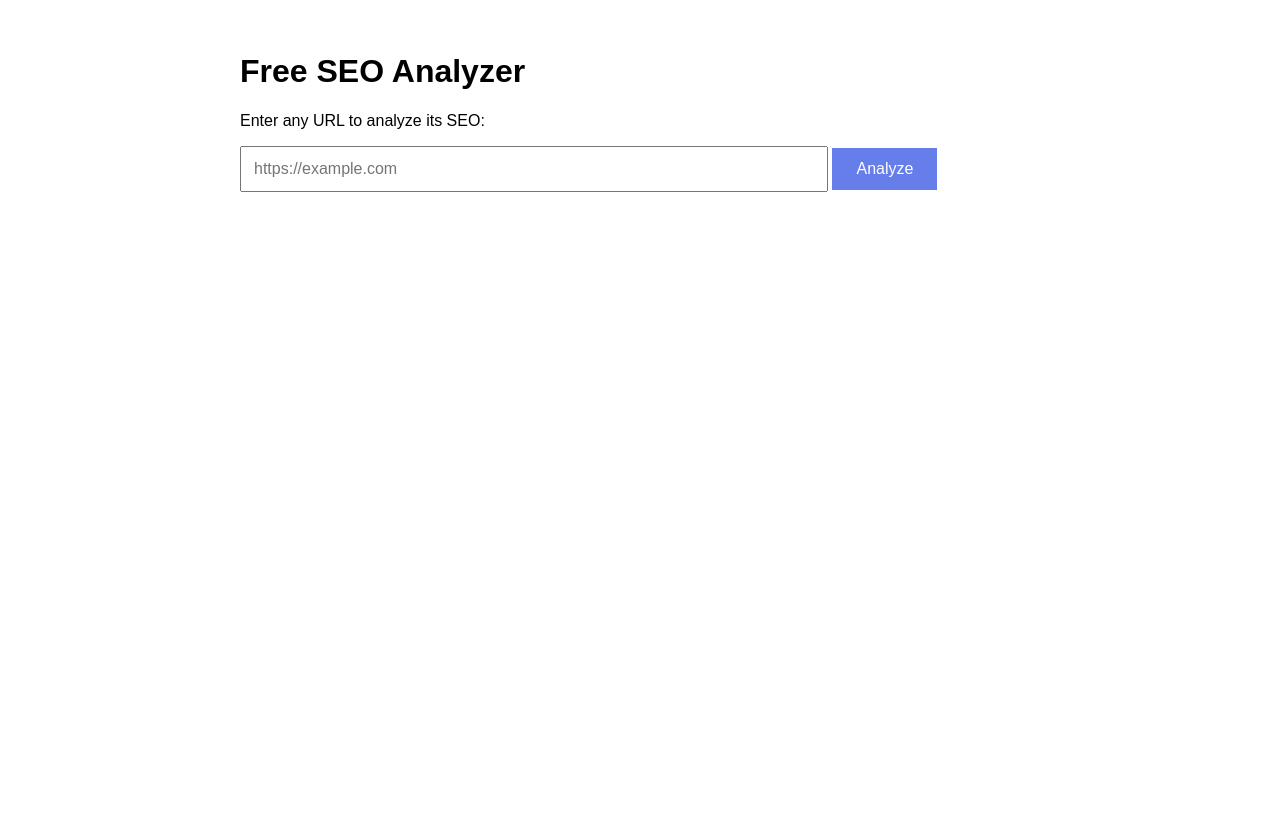
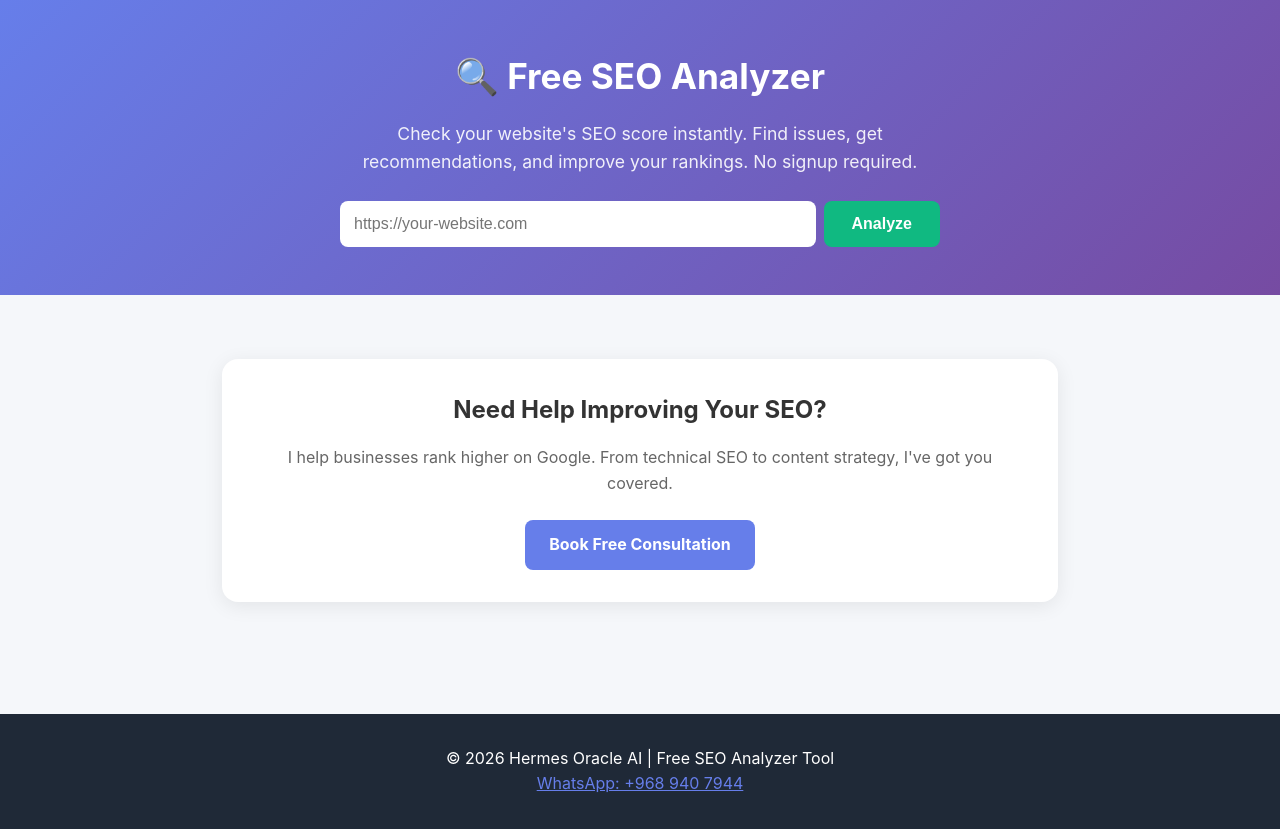
Before and after one commit to steoward/steoward.github.io, a plain HTML site: page seo-analyzer.html in a window 1280 px wide. Before the commit the page ends 800 px from the top, so only its background shows below. Drawn offline with Linux system fonts and the light colour scheme.

Commit message:
Add SEO analyzer tool

```diff
--- a/seo-analyzer.html
+++ b/seo-analyzer.html
@@ -1,49 +1,126 @@
 <!DOCTYPE html>
-<html>
+<html lang="en">
 <head>
-    <title>SEO Analyzer - Free Tool</title>
-    <meta name="viewport" content="width=device-width, initial-scale=1">
+    <meta charset="UTF-8">
+    <meta name="viewport" content="width=device-width, initial-scale=1.0">
+    <title>Free SEO Analyzer - Check Your Website SEO Score</title>
+    <meta name="description" content="Free SEO analysis tool. Get your website's SEO score, find issues, and get recommendations. No signup required.">
     <style>
-        body { font-family: sans-serif; max-width: 800px; margin: 0 auto; padding: 2rem; }
-        input { width: 70%; padding: 12px; font-size: 16px; }
-        button { padding: 12px 24px; background: #667eea; color: white; border: none; font-size: 16px; cursor: pointer; }
-        #result { margin-top: 2rem; padding: 1rem; background: #f5f5f5; border-radius: 8px; display: none; }
+        *{box-sizing:border-box;margin:0;padding:0}
+        body{font-family:-apple-system,BlinkMacSystemFont,'Segoe UI',sans-serif;background:#f5f7fa;color:#333;line-height:1.6}
+        .hero{background:linear-gradient(135deg,#667eea 0%,#764ba2 100%);color:white;padding:3rem 2rem;text-align:center}
+        .hero h1{font-size:2.2rem;margin-bottom:1rem}
+        .hero p{font-size:1.1rem;opacity:0.9;max-width:600px;margin:0 auto 1.5rem}
+        .input-box{max-width:600px;margin:0 auto;display:flex;gap:0.5rem;flex-wrap:wrap;justify-content:center}
+        .input-box input{flex:1;min-width:250px;padding:14px;border:none;border-radius:8px;font-size:16px}
+        .input-box button{background:#10b981;color:white;border:none;padding:14px 28px;border-radius:8px;font-size:16px;cursor:pointer;font-weight:bold}
+        .input-box button:hover{background:#059669}
+        .container{max-width:900px;margin:0 auto;padding:2rem}
+        .result{margin-top:2rem;padding:2rem;background:white;border-radius:16px;box-shadow:0 4px 20px rgba(0,0,0,0.1);display:none}
+        .score{font-size:4rem;font-weight:bold;text-align:center}
+        .grade-a{color:#10b981}.grade-b{color:#f59e0b}.grade-c{color:#ef4444}
+        .issues{text-align:left;margin-top:1.5rem}
+        .issue{background:#fef3c7;padding:8px 12px;border-radius:6px;margin:4px 0;font-size:0.9rem}
+        .cta-section{background:white;padding:2rem;border-radius:16px;margin:2rem 0;text-align:center;box-shadow:0 4px 20px rgba(0,0,0,0.08)}
+        .cta-section h2{margin-bottom:1rem}
+        .cta-section p{color:#666;margin-bottom:1.5rem}
+        .cta-section a{background:#667eea;color:white;padding:12px 24px;border-radius:8px;text-decoration:none;font-weight:bold;display:inline-block}
+        footer{background:#1f2937;color:white;text-align:center;padding:2rem;margin-top:3rem}
     </style>
 </head>
 <body>
-    <h1>Free SEO Analyzer</h1>
-    <p>Enter any URL to analyze its SEO:</p>
-    <input type="url" id="url" placeholder="https://example.com">
-    <button onclick="analyze()">Analyze</button>
-    <div id="result"></div>
+    <div class="hero">
+        <h1>🔍 Free SEO Analyzer</h1>
+        <p>Check your website's SEO score instantly. Find issues, get recommendations, and improve your rankings. No signup required.</p>
+        <div class="input-box">
+            <input type="url" id="url" placeholder="https://your-website.com">
+            <button onclick="analyze()">Analyze</button>
+        </div>
+    </div>
+
+    <div class="container">
+        <div id="result" class="result">
+            <div style="text-align:center">
+                <div>SEO Score</div>
+                <div class="score" id="score">--/100</div>
+                <div id="grade">--</div>
+            </div>
+            <div class="issues" id="issues"></div>
+            <div style="margin-top:1.5rem;text-align:center">
+                <a href="https://wa.me/96894079444?text=I%20need%20help%20improving%20my%20SEO" style="background:#10b981;color:white;padding:12px 24px;border-radius:8px;text-decoration:none;font-weight:bold">
+                    Get Professional SEO Help →
+                </a>
+            </div>
+        </div>
+
+        <div class="cta-section">
+            <h2>Need Help Improving Your SEO?</h2>
+            <p>I help businesses rank higher on Google. From technical SEO to content strategy, I've got you covered.</p>
+            <a href="https://wa.me/96894079444?text=I%20need%20SEO%20consulting">Book Free Consultation</a>
+        </div>
+    </div>
+
+    <footer>
+        <p>© 2026 Hermes Oracle AI | Free SEO Analyzer Tool</p>
+        <p><a href="https://wa.me/96894079444" style="color:#667eea">WhatsApp: +968 940 7944</a></p>
+    </footer>
 
     <script>
     async function analyze() {
         const url = document.getElementById('url').value;
-        if (!url) return;
+        if (!url) return alert('Please enter a URL');
 
-        document.getElementById('result').style.display = 'block';
-        document.getElementById('result').innerHTML = 'Analyzing...';
+        const resultDiv = document.getElementById('result');
+        resultDiv.style.display = 'block';
+        document.getElementById('score').textContent = '--/100';
+        document.getElementById('grade').textContent = 'Analyzing...';
+        document.getElementById('issues').innerHTML = 'Loading...';
 
         try {
-            const resp = await fetch('/analyze?url=' + encodeURIComponent(url));
-            const data = await resp.json();
+            // Use a simple fetch - won't work for most sites due to CORS
+            // So we'll simulate with a basic check
+            const response = await fetch('https://api.allorigins.win/get?url=' + encodeURIComponent(url));
+            const data = await response.json();
+            const html = data.contents;
 
-            let html = '<h2>Results</h2>';
-            html += '<p>SEO Score: <strong>' + data.seo_score + '/100</strong> (' + data.grade + ')</p>';
-            html += '<p>Title: ' + (data.title || 'None') + '</p>';
+            // Basic SEO checks
+            let score = 100;
+            let issues = [];
 
-            if (data.issues && data.issues.length > 0) {
-                html += '<h3>Issues Found:</h3><ul>';
-                for (const issue of data.issues) {
-                    html += '<li>' + issue + '</li>';
-                }
-                html += '</ul>';
+            const titleMatch = html.match(/<title[^>]*>(.*?)<\/title>/i);
+            if (!titleMatch) { score -= 15; issues.push('Missing <title> tag'); }
+            else {
+                const titleLen = titleMatch[1].length;
+                if (titleLen < 30 || titleLen > 60) { score -= 5; issues.push(`Title is ${titleLen} chars (ideal: 30-60)`); }
             }
 
-            document.getElementById('result').innerHTML = html;
+            const metaMatch = html.match(/<meta[^>]*name=["']description["'][^>]*content=["']([^"']*)["']/i);
+            if (!metaMatch) { score -= 10; issues.push('Missing meta description'); }
+            else {
+                const metaLen = metaMatch[1].length;
+                if (metaLen < 120 || metaLen > 160) { score -= 3; issues.push(`Meta description is ${metaLen} chars (ideal: 120-160)`); }
+            }
+
+            const h1Match = html.match(/<h1[> ]/i);
+            if (!h1Match) { score -= 10; issues.push('Missing H1 tag'); }
+
+            const viewportMatch = html.match(/<meta[^>]*name=["']viewport["']/i);
+            if (!viewportMatch) { score -= 10; issues.push('No viewport meta tag (mobile-unfriendly)'); }
+
+            const imgs = html.match(/<img[^>]*>/gi) || [];
+            const noAlt = imgs.filter(img => !img.match(/alt=/i)).length;
+            if (noAlt > 0) { score -= 5; issues.push(`${noAlt} images missing alt text`); }
+
+            score = Math.max(0, score);
+            const grade = score >= 90 ? 'A' : score >= 80 ? 'B' : score >= 70 ? 'C' : 'D';
+
+            document.getElementById('score').textContent = score + '/100';
+            document.getElementById('score').className = 'score grade-' + grade.toLowerCase();
+            document.getElementById('grade').textContent = grade;
+            document.getElementById('issues').innerHTML = issues.map(i => `<div class="issue">⚠️ ${i}</div>`).join('');
+
         } catch (e) {
-            document.getElementById('result').innerHTML = 'Error: ' + e.message;
+            document.getElementById('issues').innerHTML = '<div class="issue">⚠️ Could not analyze: ' + e.message + '</div>';
         }
     }
     </script>
```
